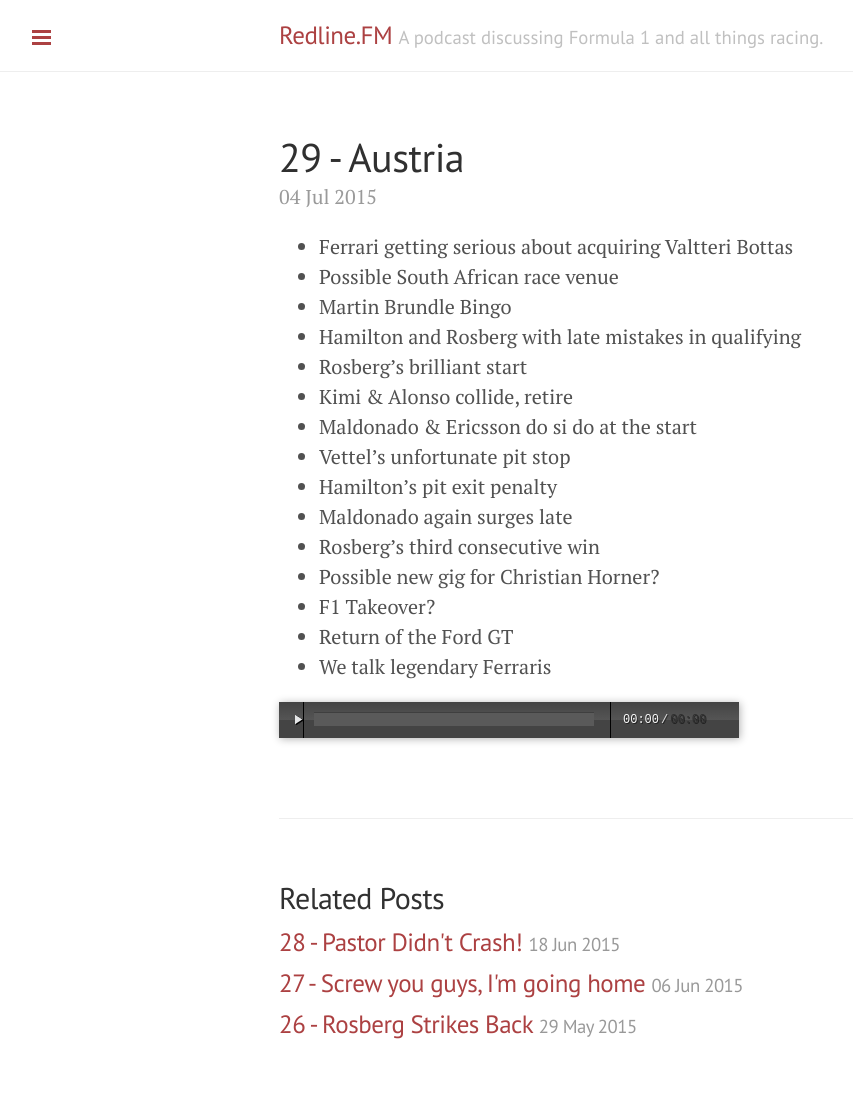
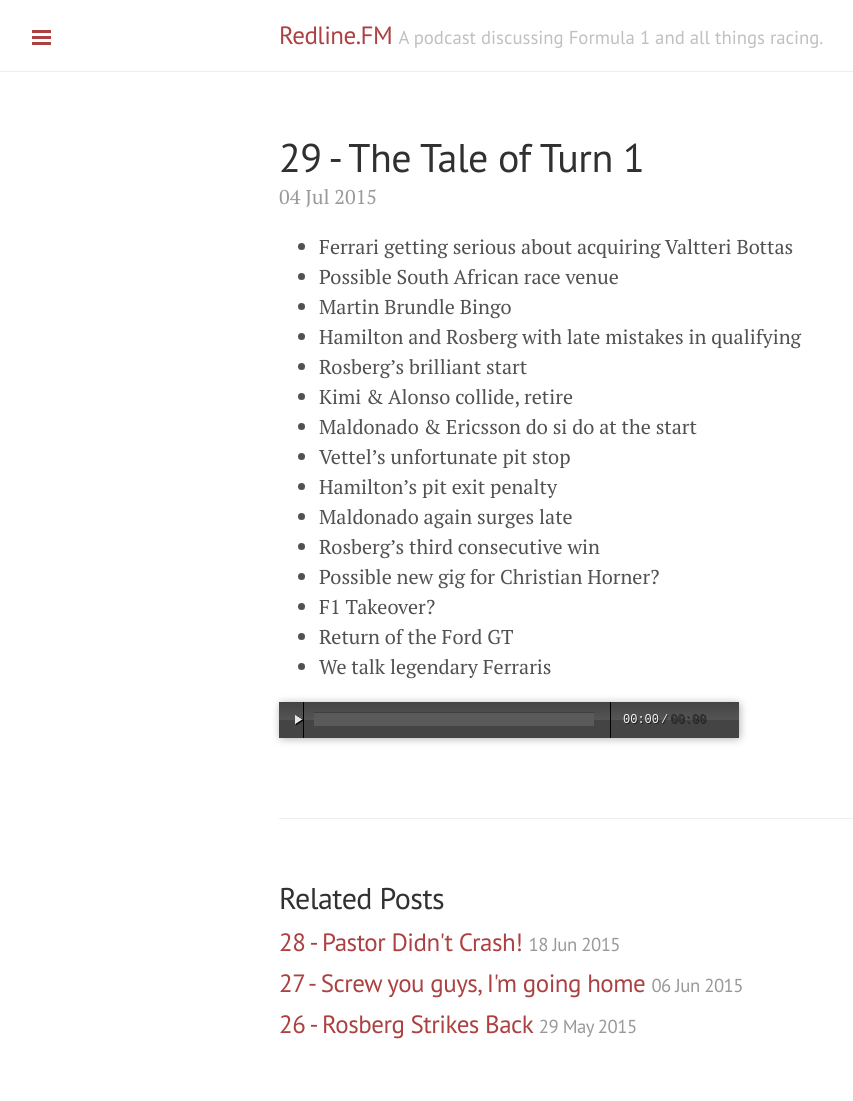
Before and after one commit to chrischernoff/apex, a Jekyll site: the page built from _posts/2015-07-04-29-the-tale-of-turn-1.md, in a window 1280 px wide. Shown: the whole page, without its empty margins (1-854 px from the left). Built offline with Jekyll 4.4.1, drawn with Linux system fonts in a browser that asks for light colours; Markdown is read by kramdown in place of the engine named in the settings.

Commit message:
Update and rename 2015-07-04-29-austria.md to 2015-07-04-29-the-tale-of-turn-1.md

```diff
--- a/_posts/2015-07-04-29-austria.md
+++ b/_posts/2015-07-04-29-the-tale-of-turn-1.md
@@ -1,6 +1,6 @@
 ---
 layout: post
-title: 29 - Austria
+title: 29 - The Tale of Turn 1
 summary: Austrian GP Recap
 audio: http://traffic.libsyn.com/redlinefm/s02e09_austria.mp3
 size: 40835255
```
